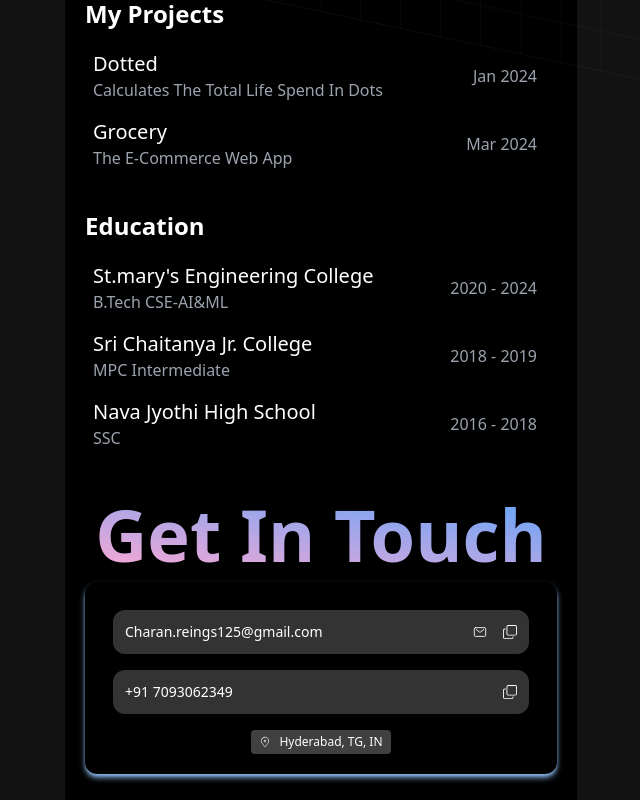
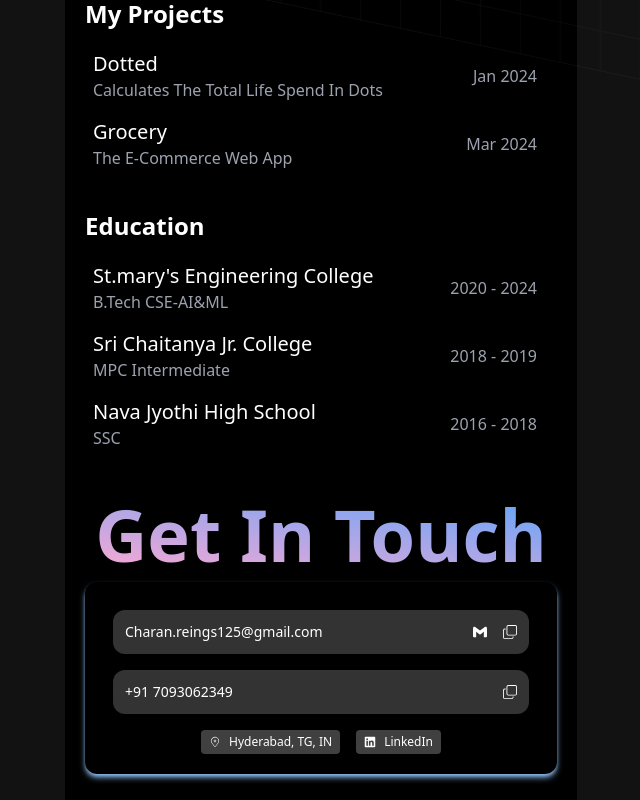
Before and after one commit to charan-nunnabhatla/about, a React (Vite) app: page / in a window 1280 px wide. Shown: the part 548-1348 px from the top of the page, without its empty margins (319-959 px from the left). Built offline with nearby package versions, Linux system fonts and the light colour scheme.

Commit message:
added linkedin link

```diff
--- a/src/components/custom/contact.tsx
+++ b/src/components/custom/contact.tsx
@@ -4,6 +4,8 @@ import { BsCopy } from "react-icons/bs";
 import { IoMailOutline } from "react-icons/io5";
 import MiniTile from "./mini-tile";
 import { CiLocationOn } from "react-icons/ci";
+import { FaLinkedin } from "react-icons/fa6";
+import { SiGmail } from "react-icons/si";
 
 export default function Contact() {
   return (
@@ -18,13 +20,19 @@ export default function Contact() {
             <ContactTile
               title="Charan.reings125@gmail.com"
               Icons={[
-                [IoMailOutline, "mail"],
+                [SiGmail, "mail"],
                 [BsCopy, "copy"],
               ]}
             />
             <ContactTile title="+91 7093062349" Icons={[[BsCopy, "copy"]]} />
-            <div className="mx-auto mt-2">
+            <div className=" flex gap-4 mx-auto mt-2">
               <MiniTile title="Hyderabad, TG, IN" Icon={CiLocationOn} />
+              <a
+                target="_black"
+                rel="noopener noreferrer"
+                href="https://www.linkedin.com/in/charan-nunnabhatla/">
+                <MiniTile title="LinkedIn" Icon={FaLinkedin} />
+              </a>
             </div>
           </div>
         </div>
```
